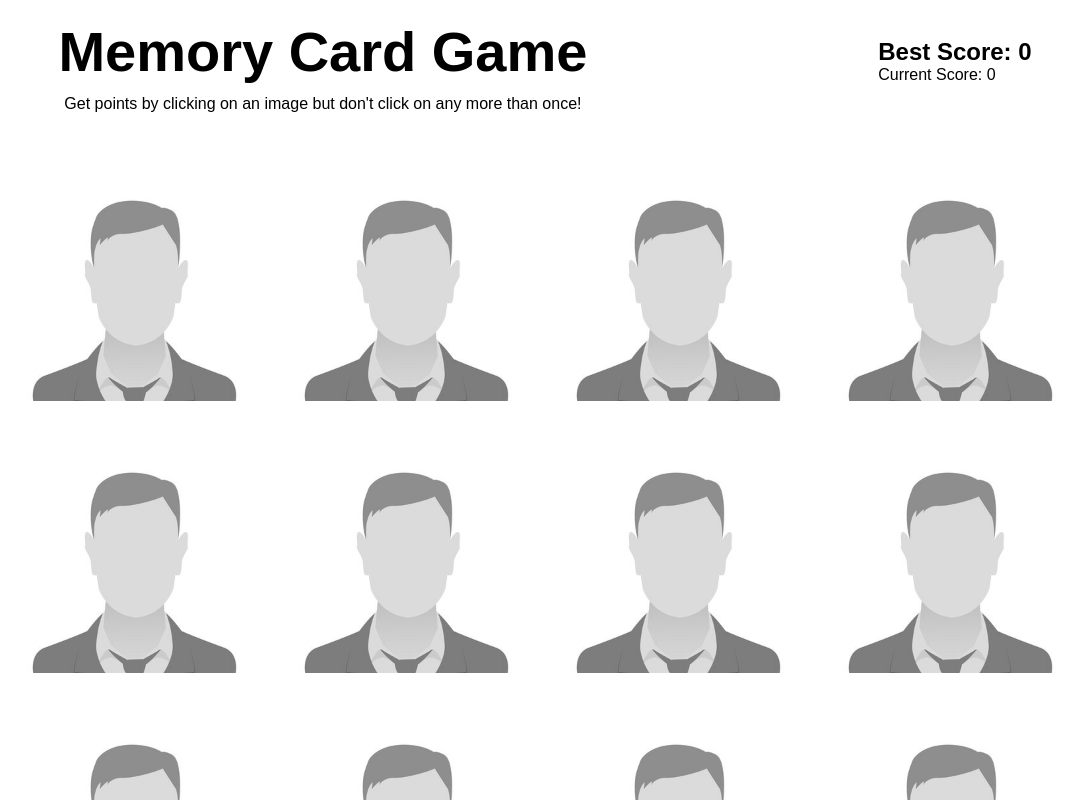
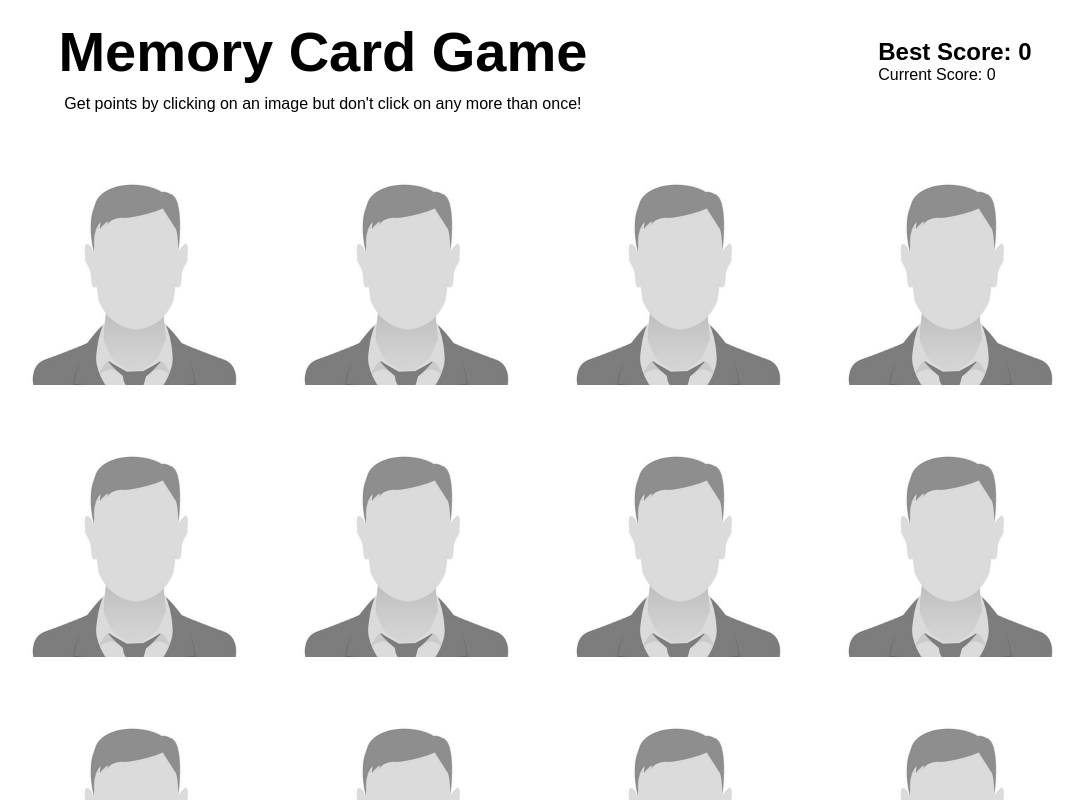
Before and after one commit to G-Cioni/memory-card, a React (Create React App) app: page / in a window 1280 px wide. Shown: the top 800 px of the page, without its empty margins (95-1179 px from the left). Built offline with nearby package versions, Linux system fonts and the light colour scheme.

Commit message:
reduced margin

```diff
--- a/src/styles/CardsStyled.js
+++ b/src/styles/CardsStyled.js
@@ -6,7 +6,7 @@ export const CardsStyled = styled.div`
   grid-gap: 2em;
   grid-template-columns: repeat(4, 1fr);
   margin: 1em;
-  margin: 3em auto;
+  margin: 2em auto;
   width: max-content;
 
   @media (max-width: 1060px) {
```
